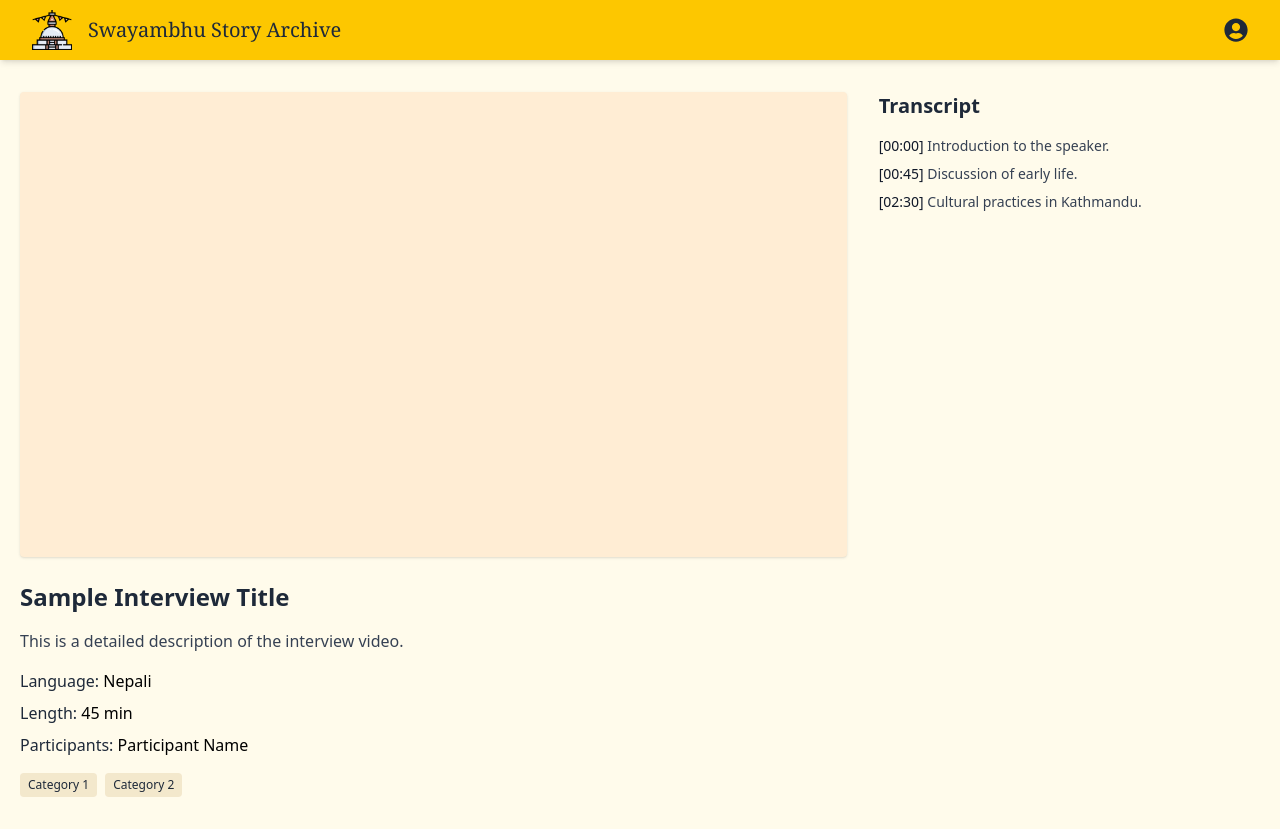
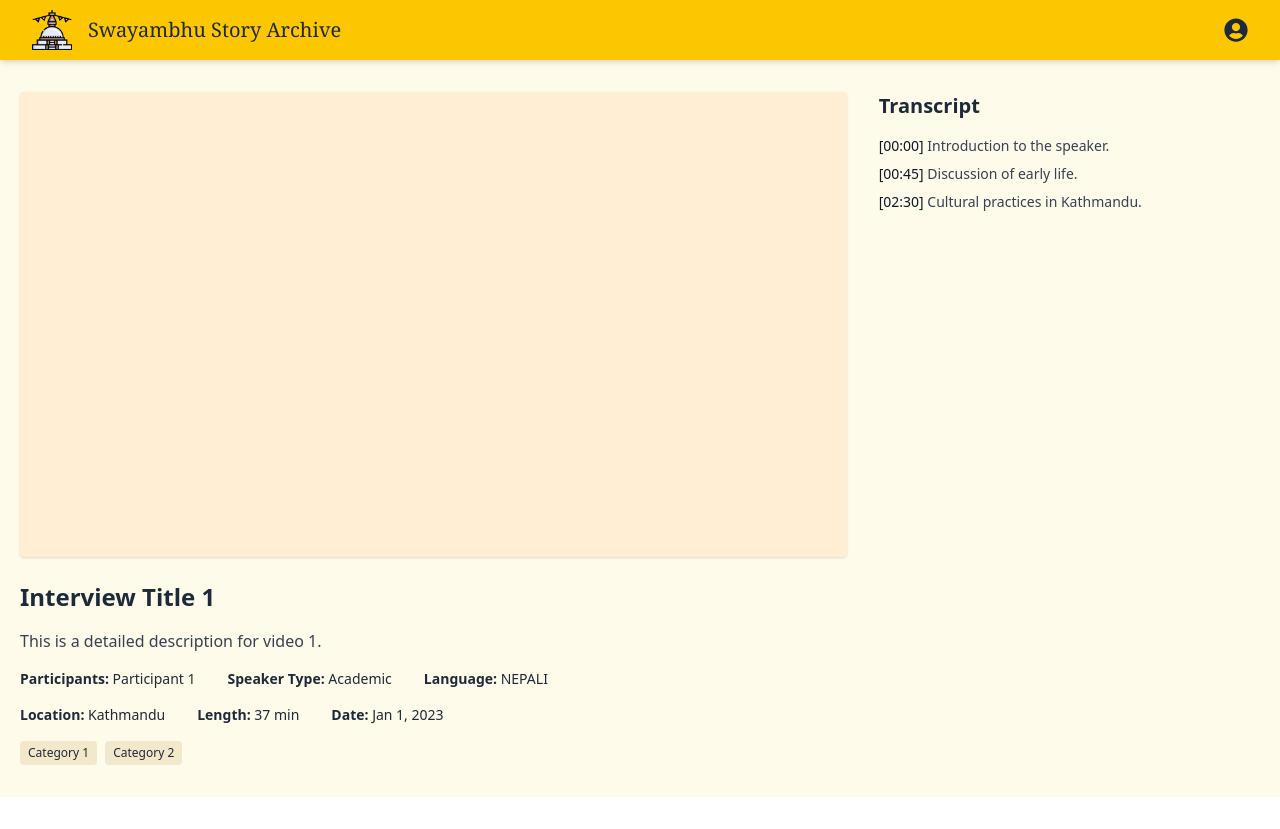
Before and after one commit to Tuckgz/Swayambhu-Archive-2025, a React (Vite) app in the folder SwayambhuStoriesProject/: page /video/1 in a window 1280 px wide. After the commit the page ends 800 px from the top, so only its background shows below. Built offline with nearby package versions, Linux system fonts and the light colour scheme.

Commit message:
updated video details section on preview page

```diff
--- a/SwayambhuStoriesProject/src/components/Video/VideoCard.tsx
+++ b/SwayambhuStoriesProject/src/components/Video/VideoCard.tsx
@@ -1,4 +1,5 @@
 import React from "react";
+import { useNavigate } from "react-router-dom";
 
 interface VideoCardProps {
   id: number;
@@ -21,14 +22,23 @@ const VideoCard: React.FC<VideoCardProps> = ({
   speaker,
   date,
 }) => {
+  const navigate = useNavigate();
+
   const formattedDate = date.toLocaleDateString("en-US", {
     year: "numeric",
     month: "short",
     day: "numeric",
   });
 
+  const handleClick = () => {
+    navigate(`/video/${id}`);
+  };
+
   return (
-    <div className="mb-6 flex gap-4 rounded p-4 shadow-sm hover:shadow-md transition-shadow duration-200 bg-orange-100">
+    <button
+      onClick={handleClick}
+      className="w-full text-left mb-6 flex gap-4 rounded p-4 shadow-sm hover:shadow-md transition-shadow duration-200 bg-orange-100 focus:outline-none"
+    >
       {/* Thumbnail Placeholder */}
       <div className="w-32 h-32 bg-gray-300 rounded flex items-center justify-center text-sm text-gray-600">
         Thumbnail
@@ -41,25 +51,15 @@ const VideoCard: React.FC<VideoCardProps> = ({
 
         {/* Metadata Row 1 */}
         <div className="mt-2 flex flex-wrap gap-x-6 gap-y-2 text-sm text-gray-700">
-          <p>
-            <strong>Participants:</strong> {participants}
-          </p>
-          <p>
-            <strong>Language:</strong> {language}
-          </p>
-          <p>
-            <strong>Speaker:</strong> {speaker}
-          </p>
+          <p><strong>Participants:</strong> {participants}</p>
+          <p><strong>Language:</strong> {language}</p>
+          <p><strong>Speaker:</strong> {speaker}</p>
         </div>
 
         {/* Metadata Row 2 */}
         <div className="mt-1 flex flex-wrap gap-x-6 gap-y-2 text-sm text-gray-700">
-          <p>
-            <strong>Length:</strong> {length}
-          </p>
-          <p>
-            <strong>Date:</strong> {formattedDate}
-          </p>
+          <p><strong>Length:</strong> {length}</p>
+          <p><strong>Date:</strong> {formattedDate}</p>
         </div>
 
         {/* Categories */}
@@ -74,7 +74,7 @@ const VideoCard: React.FC<VideoCardProps> = ({
           ))}
         </div>
       </div>
-    </div>
+    </button>
   );
 };
 
--- a/SwayambhuStoriesProject/src/pages/VideoPreviewPage.tsx
+++ b/SwayambhuStoriesProject/src/pages/VideoPreviewPage.tsx
@@ -1,27 +1,69 @@
 import React from "react";
-import { useNavigate, useParams } from "react-router-dom";
+import { useParams, useNavigate } from "react-router-dom";
 import ReactPlayer from "react-player";
 import Header from "../components/Header";
 
-const VideoPreviewPage: React.FC = () => {
-  const navigate = useNavigate();
-  const { videoId } = useParams();
-
-  // Placeholder data (update with a real YouTube link)
-  const video = {
-    title: "Sample Interview Title",
-    description: "This is a detailed description of the interview video.",
-    category: ["Category 1", "Category 2"],
-    language: "Nepali",
-    length: "45 min",
-    participants: "Participant Name",
-    videoUrl: "https://youtu.be/irlGOL63iX8?si=WTXJ_g0M88kO4dbU", // Example YouTube link
+// Dummy video data (in real app, fetch this by ID from backend or context)
+const allVideos = Array.from({ length: 12 }).map((_, i) => {
+  const duration = Math.floor(Math.random() * 60) + 30;
+  return {
+    id: (i + 1).toString(),
+    title: `Interview Title ${i + 1}`,
+    description: `This is a detailed description for video ${i + 1}.`,
+    participants: `Participant ${i + 1}`,
+    language: i % 2 === 0 ? "NEPALI" : "ENGLISH",
+    speaker:
+      i % 2 === 0
+        ? "Academic"
+        : i % 3 === 0
+        ? "Community Member"
+        : "Religious Leader",
+    location:
+      i % 4 === 0
+        ? "Kathmandu"
+        : i % 4 === 1
+        ? "Patan"
+        : i % 4 === 2
+        ? "Bhaktapur"
+        : "Other",
+    length: `${duration} min`,
+    durationInMinutes: duration,
+    date: new Date(2023, 0, i + 1),
+    categories: [`Category ${(i % 3) + 1}`, `Category ${((i + 1) % 3) + 1}`],
+    videoUrl: "https://youtu.be/KgrCYvVYSRE?si=nONhjhLj1YySvVmD",
     captions: [
       { timestamp: "00:00", text: "Introduction to the speaker." },
       { timestamp: "00:45", text: "Discussion of early life." },
       { timestamp: "02:30", text: "Cultural practices in Kathmandu." },
     ],
   };
+});
+
+const VideoPreviewPage: React.FC = () => {
+  const { videoId } = useParams();
+  const navigate = useNavigate();
+
+  const video = allVideos.find((v) => v.id === videoId);
+
+  if (!video) {
+    return (
+      <div className="p-8">
+        <p className="text-red-600">Video not found.</p>
+        <button
+          onClick={() => navigate(-1)}
+          className="mt-4 underline text-blue-600"
+        >
+          Go Back
+        </button>
+      </div>
+    );
+  }
+
+  const formattedDate = video.date.toLocaleDateString("en-US", {
+    year: "numeric",
+    month: "short",
+    day: "numeric",
+  });
 
   return (
     <div>
@@ -32,57 +74,49 @@ const VideoPreviewPage: React.FC = () => {
           <div className="w-full lg:w-2/3">
             <div className="rounded overflow-hidden shadow bg-orange-100 aspect-video">
               <ReactPlayer
-                url={video.videoUrl.replace(
-                  "youtube.com",
-                  "youtube-nocookie.com"
-                )}
+                url={video.videoUrl}
                 controls
                 width="100%"
                 height="100%"
-                config={{
-                  youtube: {
-                    playerVars: {
-                      modestbranding: 1,
-                      rel: 0,
-                      showinfo: 0,
-                      disablekb: 1,
-                    },
-                    embedOptions: {
-                      sandbox:
-                        "allow-same-origin allow-scripts allow-presentation", // restricts navigation
-                    },
-                  },
-                }}
-                onContextMenu={(e) => e.preventDefault()} // disable right-click context menu
               />
             </div>
 
-            {/* Video Details (Below the Video) */}
             <div className="mt-6 space-y-4">
               <h2 className="text-2xl font-semibold text-gray-800">
                 {video.title}
               </h2>
               <p className="text-gray-700">{video.description}</p>
 
-              <div className="flex flex-col gap-2">
-                <div>
-                  <strong className="font-medium text-gray-800">
-                    Language:
-                  </strong>{" "}
-                  {video.language}
+              <div className="space-y-4 text-gray-800">
+                {/* First row */}
+                <div className="flex flex-wrap gap-x-8 gap-y-2 text-sm">
+                  <div>
+                    <strong>Participants:</strong> {video.participants}
+                  </div>
+                  <div>
+                    <strong>Speaker Type:</strong> {video.speaker}
+                  </div>
+                  <div>
+                    <strong>Language:</strong> {video.language}
+                  </div>
                 </div>
-                <div>
-                  <strong className="font-medium text-gray-800">Length:</strong>{" "}
-                  {video.length}
+
+                {/* Second row */}
+                <div className="flex flex-wrap gap-x-8 gap-y-2 text-sm">
+                  <div>
+                    <strong>Location:</strong> {video.location}
+                  </div>
+                  <div>
+                    <strong>Length:</strong> {video.length}
+                  </div>
+                  <div>
+                    <strong>Date:</strong> {formattedDate}
+                  </div>
                 </div>
-                <div>
-                  <strong className="font-medium text-gray-800">
-                    Participants:
-                  </strong>{" "}
-                  {video.participants}
-                </div>
-                <div className="flex flex-wrap gap-2 mt-2">
-                  {video.category.map((cat, idx) => (
+
+                {/* Categories */}
+                <div className="flex flex-wrap gap-2 mt-1">
+                  {video.categories.map((cat, idx) => (
                     <span
                       key={idx}
                       className="rounded bg-[rgba(215,185,133,0.3)] px-2 py-1 text-xs text-gray-800"
@@ -95,7 +129,7 @@ const VideoPreviewPage: React.FC = () => {
             </div>
           </div>
 
-          {/* Transcript Section (Captions) */}
+          {/* Transcript Section */}
           <div className="flex-1">
             <h3 className="text-xl font-semibold text-gray-800 mb-4">
               Transcript
```
